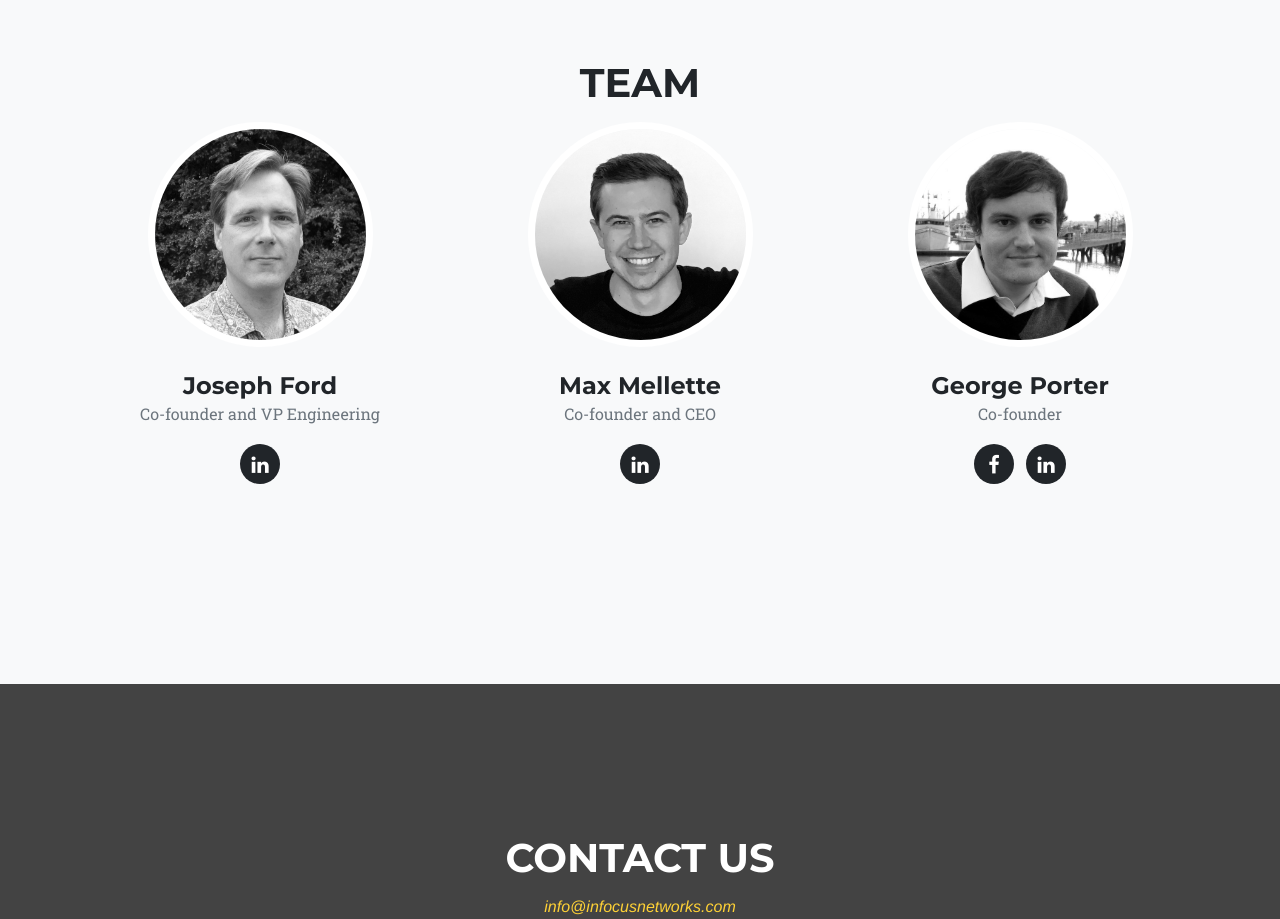
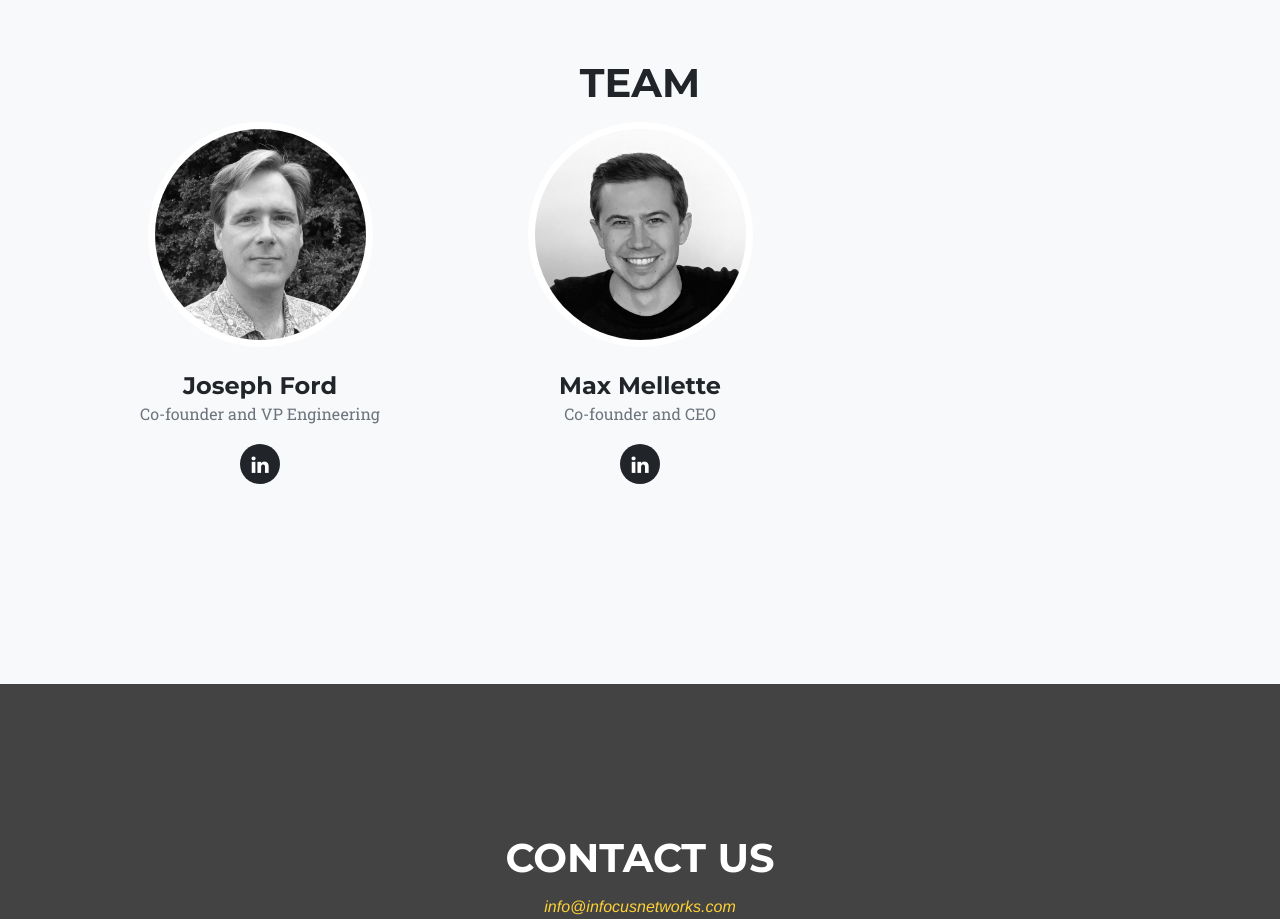
Before and after one commit to infocus-networks/infocus-networks.github.io, a plain HTML site: page index.html in a window 1280 px wide. Shown: the part 1220-2139 px from the top of the page. Drawn offline with Linux system fonts and the light colour scheme; a web font is replaced by a local one.

Commit message:
Update index.html

```diff
--- a/index.html
+++ b/index.html
@@ -181,32 +181,7 @@
             </div>
           </div>
 
-          <div class="col-sm-4">
-            <div class="team-member">
-              <img class="mx-auto rounded-circle" src="img/team/2.jpg" alt="George Porter photo">
-              <h4>George Porter</h4>
-              <p class="text-muted">Co-founder</p>
-              <ul class="list-inline social-buttons">
-                <!--
-                <li class="list-inline-item">
-                  <a href="#">
-                    <i class="fa fa-twitter"></i>
-                  </a>
-                </li>
-                -->
-                <li class="list-inline-item">
-                  <a href="https://www.facebook.com/gmporter">
-                    <i class="fa fa-facebook"></i>
-                  </a>
-                </li>
-                <li class="list-inline-item">
-                  <a href="https://www.linkedin.com/in/george-porter-05237797">
-                    <i class="fa fa-linkedin"></i>
-                  </a>
-                </li>
-              </ul>
-            </div>
-          </div>
+
 
         </div>
       </div>
```
